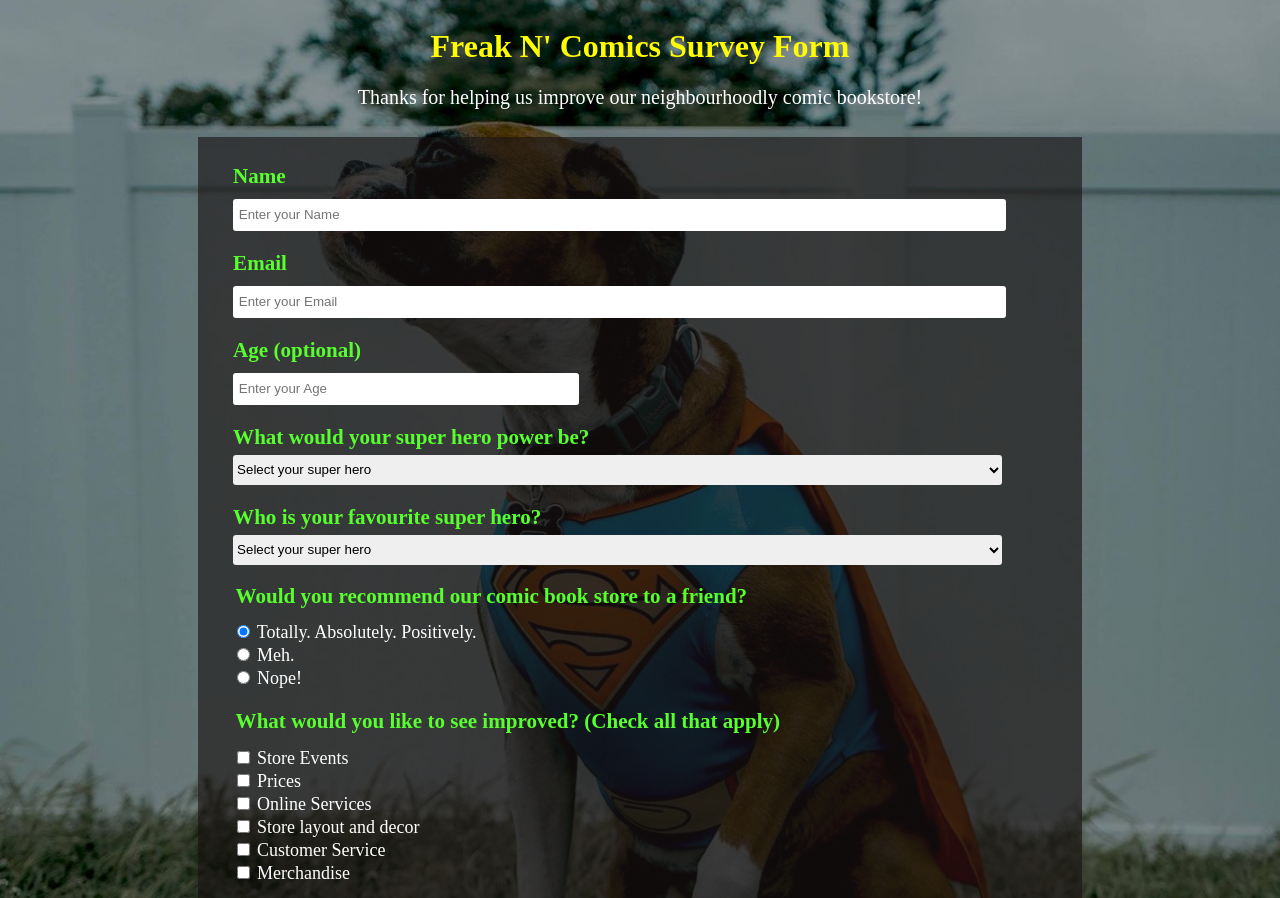
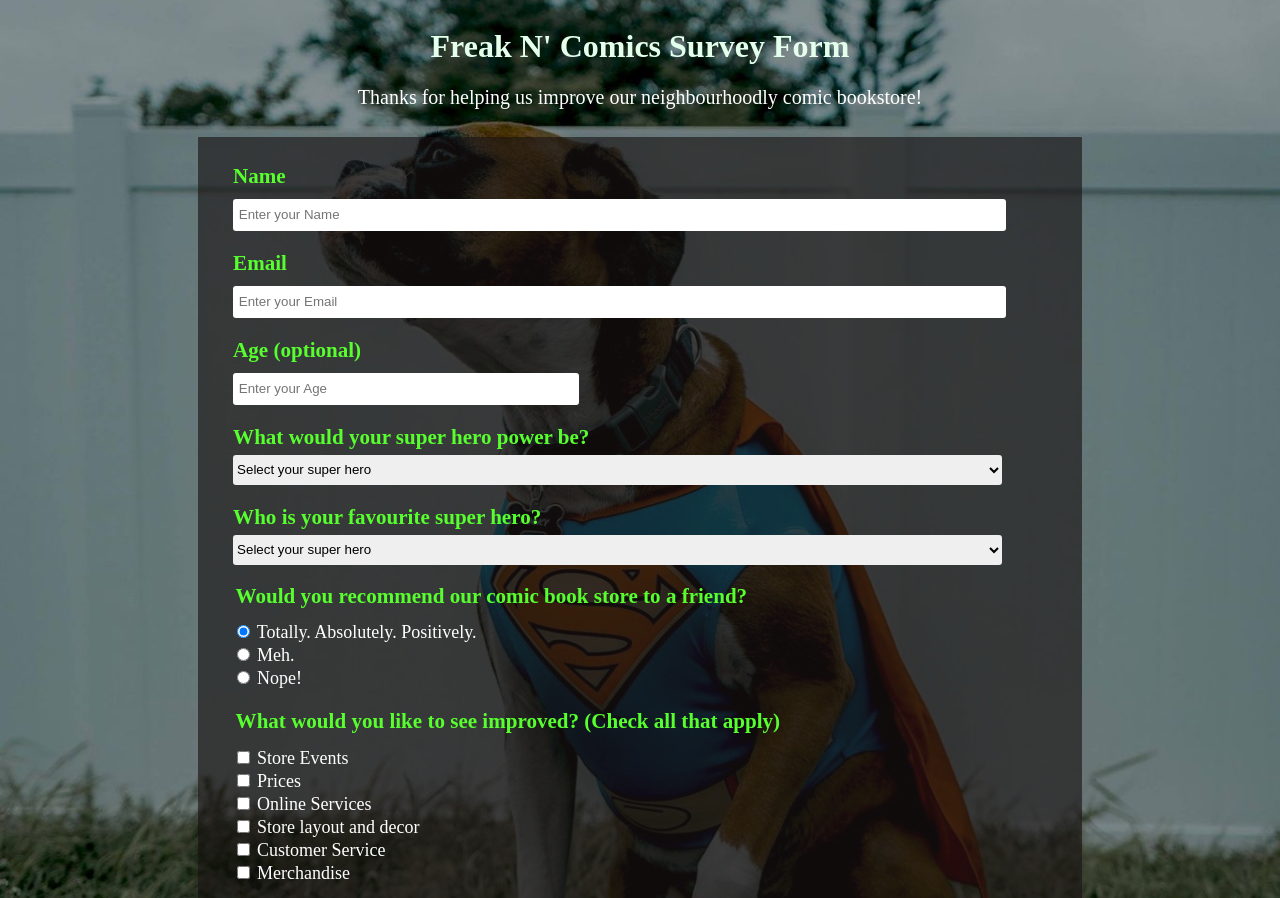
Before and after one commit to GWJL/FreecodecampProject2-SurveyForm, a plain HTML site: page index.html in a window 1280 px wide. Shown: the top 898 px of the page. Drawn offline with Linux system fonts and the light colour scheme.

Commit message:
Modified colors for contrast accessibility

```diff
--- a/css/styles.css
+++ b/css/styles.css
@@ -11,7 +11,7 @@ body {
 
 h1{
     margin-top: 28px;
-    color:#fffb00;
+    color:#e4ffec;
 }
 
 h3{
```
